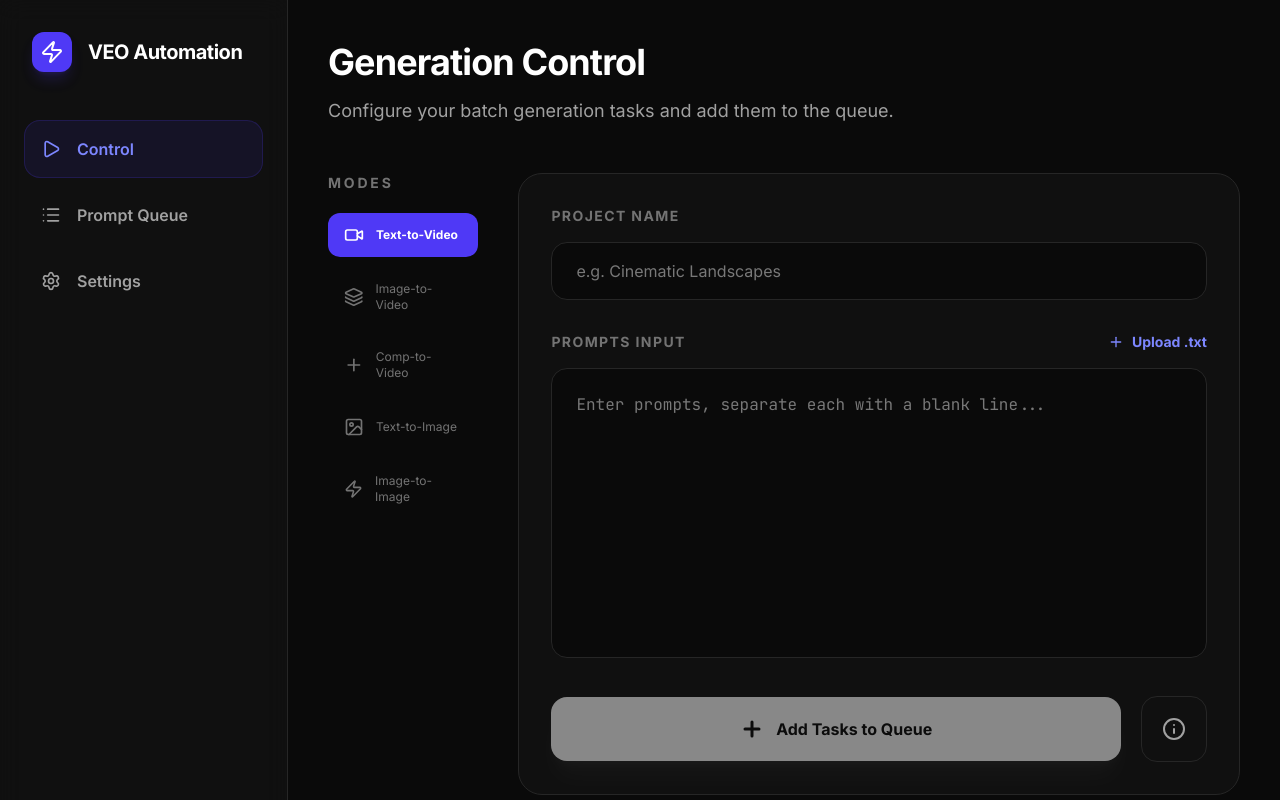
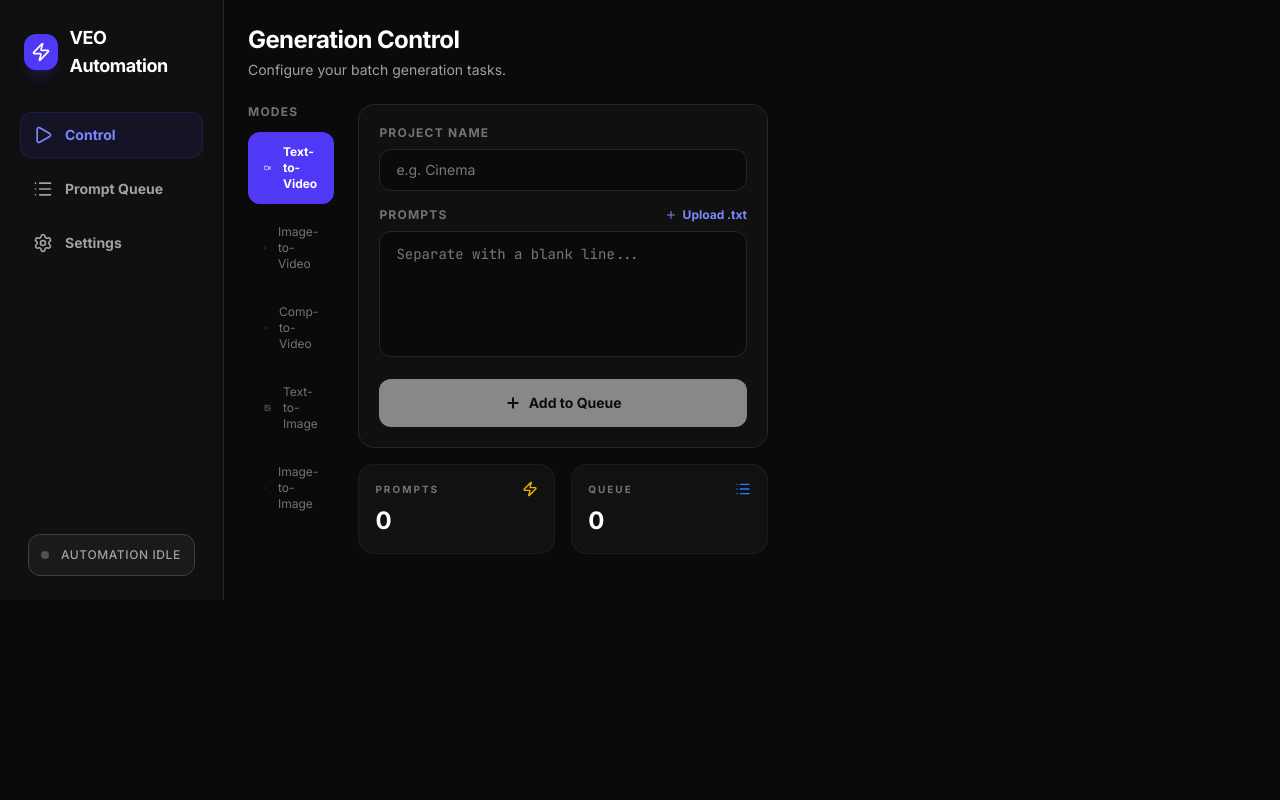
Before and after one commit to kent1715/ext-V-green, a React (Vite) app: page / in a window 1280 px wide. Shown: the top 800 px of the page. Built offline with nearby package versions, Linux system fonts and the light colour scheme.

Commit message:
feat(ui): Adjust popup layout and styling
Refactor the application's main container and navigation bar to better suit the popup window context. Adjust fixed dimensions and internal spacing for a more cohesive user experience within the limited popup real estate.

```diff
--- a/src/App.tsx
+++ b/src/App.tsx
@@ -75,14 +75,14 @@ export default function App() {
   };
 
   return (
-    <div className="flex w-full min-h-screen bg-neutral-950 text-neutral-200">
-      {/* Sidebar */}
-      <nav className="w-20 md:w-72 border-r border-neutral-800 flex flex-col items-center md:items-stretch py-8 px-6 shrink-0 bg-neutral-900/50 backdrop-blur-md">
-        <div className="flex items-center gap-4 mb-12 px-2">
-          <div className="w-10 h-10 rounded-xl bg-indigo-600 flex items-center justify-center shadow-lg shadow-indigo-600/20">
-            <Zap className="w-6 h-6 text-white" />
+    <div className="flex w-[800px] h-[600px] bg-neutral-950 text-neutral-200 overflow-hidden">
+      {/* Sidebar - Fixed width for popup context */}
+      <nav className="w-56 border-r border-neutral-800 flex flex-col py-6 px-5 shrink-0 bg-neutral-900/50 backdrop-blur-md">
+        <div className="flex items-center gap-3 mb-8 px-1">
+          <div className="w-9 h-9 rounded-xl bg-indigo-600 flex items-center justify-center shadow-lg shadow-indigo-600/20">
+            <Zap className="w-5 h-5 text-white" />
           </div>
-          <span className="hidden md:block font-bold text-xl tracking-tight text-white">VEO Automation</span>
+          <span className="font-bold text-lg tracking-tight text-white">VEO Automation</span>
         </div>
 
         <div className="flex flex-col gap-2 w-full">
@@ -150,14 +150,14 @@ function NavButton({ active, label, icon, onClick, badge }: { active: boolean, l
     <button
       onClick={onClick}
       className={cn(
-        "flex items-center gap-4 px-4 py-4 rounded-2xl transition-all w-full group",
+        "flex items-center gap-3 px-3 py-3 rounded-xl transition-all w-full group",
         active ? "bg-indigo-600/10 text-indigo-400 border border-indigo-600/20" : "text-neutral-400 hover:bg-neutral-800/50 border border-transparent"
       )}
     >
       <span className={cn("transition-colors", active ? "text-indigo-400" : "group-hover:text-neutral-200")}>{icon}</span>
-      <span className="hidden md:block font-semibold text-base">{label}</span>
+      <span className="font-bold text-sm">{label}</span>
       {badge !== undefined && (
-        <span className="ml-auto bg-indigo-600 text-white text-xs font-bold px-2 py-0.5 rounded-full min-w-[24px] text-center">
+        <span className="ml-auto bg-indigo-600 text-white text-[10px] font-bold px-1.5 py-0.5 rounded-full min-w-[20px] text-center">
           {badge}
         </span>
       )}
@@ -201,86 +201,77 @@ function ControlTab({ mode, setMode, onAdd, queueCount }: { mode: GenerationMode
 
   return (
     <motion.div
-      initial={{ opacity: 0, y: 10 }}
-      animate={{ opacity: 1, y: 0 }}
-      exit={{ opacity: 0, y: -10 }}
-      className="p-10 max-w-5xl mx-auto"
+      initial={{ opacity: 0, x: 20 }}
+      animate={{ opacity: 1, x: 0 }}
+      exit={{ opacity: 0, x: -20 }}
+      className="p-6 h-full flex flex-col"
     >
-      <header className="mb-12">
-        <h1 className="text-4xl font-bold text-white mb-3 tracking-tight leading-tight">Generation Control</h1>
-        <p className="text-neutral-400 text-lg">Configure your batch generation tasks and add them to the queue.</p>
+      <header className="mb-6">
+        <h1 className="text-2xl font-bold text-white mb-1 tracking-tight">Generation Control</h1>
+        <p className="text-neutral-400 text-sm">Configure your batch generation tasks.</p>
       </header>
 
-      <div className="grid grid-cols-1 md:grid-cols-5 gap-10 mb-12">
-        <div className="md:col-span-1 flex flex-col gap-3">
-          <label className="text-sm font-bold uppercase tracking-[0.2em] text-neutral-500 mb-2">Modes</label>
-          <ModeButton active={mode === GenerationMode.TEXT_TO_VIDEO} onClick={() => setMode(GenerationMode.TEXT_TO_VIDEO)} icon={<Video className="w-5 h-5" />} label="Text-to-Video" />
-          <ModeButton active={mode === GenerationMode.IMAGE_TO_VIDEO} onClick={() => setMode(GenerationMode.IMAGE_TO_VIDEO)} icon={<Layers className="w-5 h-5" />} label="Image-to-Video" />
-          <ModeButton active={mode === GenerationMode.COMPONENTS_TO_VIDEO} onClick={() => setMode(GenerationMode.COMPONENTS_TO_VIDEO)} icon={<Plus className="w-5 h-5" />} label="Comp-to-Video" />
-          <ModeButton active={mode === GenerationMode.TEXT_TO_IMAGE} onClick={() => setMode(GenerationMode.TEXT_TO_IMAGE)} icon={<ImageIcon className="w-5 h-5" />} label="Text-to-Image" />
-          <ModeButton active={mode === GenerationMode.IMAGE_TO_IMAGE} onClick={() => setMode(GenerationMode.IMAGE_TO_IMAGE)} icon={<Zap className="w-5 h-5" />} label="Image-to-Image" />
+      <div className="grid grid-cols-5 gap-6 flex-1 min-h-0 overflow-hidden">
+        <div className="col-span-1 flex flex-col gap-2">
+          <label className="text-xs font-black uppercase tracking-widest text-neutral-500 mb-1">Modes</label>
+          <ModeButton active={mode === GenerationMode.TEXT_TO_VIDEO} onClick={() => setMode(GenerationMode.TEXT_TO_VIDEO)} icon={<Video className="w-4 h-4" />} label="Text-to-Video" />
+          <ModeButton active={mode === GenerationMode.IMAGE_TO_VIDEO} onClick={() => setMode(GenerationMode.IMAGE_TO_VIDEO)} icon={<Layers className="w-4 h-4" />} label="Image-to-Video" />
+          <ModeButton active={mode === GenerationMode.COMPONENTS_TO_VIDEO} onClick={() => setMode(GenerationMode.COMPONENTS_TO_VIDEO)} icon={<Plus className="w-4 h-4" />} label="Comp-to-Video" />
+          <ModeButton active={mode === GenerationMode.TEXT_TO_IMAGE} onClick={() => setMode(GenerationMode.TEXT_TO_IMAGE)} icon={<ImageIcon className="w-4 h-4" />} label="Text-to-Image" />
+          <ModeButton active={mode === GenerationMode.IMAGE_TO_IMAGE} onClick={() => setMode(GenerationMode.IMAGE_TO_IMAGE)} icon={<Zap className="w-4 h-4" />} label="Image-to-Image" />
         </div>
 
-        <div className="md:col-span-4 bg-neutral-900/50 border border-neutral-800 rounded-3xl p-8">
-          <div className="mb-8">
-            <label className="block text-sm font-bold uppercase tracking-widest text-neutral-500 mb-4">Project Name</label>
+        <div className="col-span-4 flex flex-col gap-4 overflow-y-auto pr-2">
+          <div className="bg-neutral-900/50 border border-neutral-800 rounded-2xl p-5">
+            <div className="mb-4">
+              <label className="block text-xs font-bold uppercase tracking-widest text-neutral-500 mb-2">Project Name</label>
               <input
                 type="text"
-              placeholder="e.g. Cinematic Landscapes"
+                placeholder="e.g. Cinema"
                 value={projectName}
                 onChange={(e) => setProjectName(e.target.value)}
-              className="w-full bg-neutral-950 border border-neutral-800 rounded-2xl px-6 py-4 focus:outline-none focus:ring-2 focus:ring-indigo-600/50 transition-all text-base"
+                className="w-full bg-neutral-950 border border-neutral-800 rounded-xl px-4 py-2.5 focus:outline-none focus:ring-2 focus:ring-indigo-600/50 transition-all text-sm"
               />
             </div>
 
-          <div className="mb-8">
-            <div className="flex items-center justify-between mb-4">
-              <label className="text-sm font-bold uppercase tracking-widest text-neutral-500">Prompts Input</label>
+            <div className="mb-4">
+              <div className="flex items-center justify-between mb-2">
+                <label className="text-xs font-bold uppercase tracking-widest text-neutral-500">Prompts</label>
                 <button
                   onClick={() => {/* Mock file upload */}}
-                className="text-sm text-indigo-400 hover:text-indigo-300 font-bold flex items-center gap-2"
+                  className="text-xs text-indigo-400 hover:text-indigo-300 font-bold flex items-center gap-1.5"
                 >
-                <Plus className="w-4 h-4" />
+                  <Plus className="w-3 h-3" />
                   Upload .txt
                 </button>
               </div>
               <textarea
-              rows={10}
-              placeholder="Enter prompts, separate each with a blank line..."
+                rows={5}
+                placeholder="Separate with a blank line..."
                 value={prompts}
                 onChange={(e) => setPrompts(e.target.value)}
-              className="w-full bg-neutral-950 border border-neutral-800 rounded-2xl px-6 py-6 focus:outline-none focus:ring-2 focus:ring-indigo-600/50 transition-all text-base resize-none font-mono"
+                className="w-full bg-neutral-950 border border-neutral-800 rounded-xl px-4 py-3 focus:outline-none focus:ring-2 focus:ring-indigo-600/50 transition-all text-sm resize-none font-mono"
               />
             </div>
 
-          {mode === GenerationMode.IMAGE_TO_VIDEO && (
-             <div className="mb-8 p-8 border-2 border-dashed border-neutral-800 rounded-2xl flex flex-col items-center justify-center gap-3 hover:border-neutral-700 transition-colors cursor-pointer group">
-                <Plus className="w-8 h-8 text-neutral-500 group-hover:text-indigo-400 transition-colors" />
-                <span className="text-sm font-bold text-neutral-400 group-hover:text-neutral-200">Drag & drop reference images</span>
-             </div>
-          )}
-
-          <div className="flex items-center gap-5">
+            <div className="flex items-center gap-3">
               <button
                 onClick={handleAddTasks}
-              className="flex-1 bg-white hover:bg-neutral-200 text-neutral-950 font-black py-5 rounded-2xl transition-all shadow-xl shadow-white/5 flex items-center justify-center gap-3 disabled:opacity-50 text-base"
+                className="flex-1 bg-white hover:bg-neutral-200 text-neutral-950 font-black py-3.5 rounded-xl transition-all flex items-center justify-center gap-2 disabled:opacity-50 text-sm"
                 disabled={!prompts.trim()}
               >
-              <Plus className="w-6 h-6 stroke-[3]" />
-              Add Tasks to Queue
-            </button>
-            <button className="p-5 border border-neutral-800 rounded-2xl hover:bg-neutral-800 transition-all text-neutral-400 hover:text-white">
-              <Info className="w-6 h-6" />
+                <Plus className="w-4 h-4 stroke-[3]" />
+                Add to Queue
               </button>
             </div>
           </div>
+
+          {/* Quick Stats */}
+          <div className="grid grid-cols-2 gap-4">
+            <StatCard title="Prompts" value={prompts.split('\n\n').filter(p => p.trim()).length.toString()} icon={<Zap className="text-yellow-500 w-4 h-4" />} />
+            <StatCard title="Queue" value={queueCount.toString()} icon={<List className="text-blue-500 w-4 h-4" />} />
           </div>
-
-      {/* Quick Stats Grid */}
-      <div className="grid grid-cols-1 md:grid-cols-3 gap-6">
-        <StatCard title="Prompts Ready" value={prompts.split('\n\n').filter(p => p.trim()).length.toString()} icon={<Zap className="text-yellow-500" />} />
-        <StatCard title="Tasks in Queue" value={queueCount.toString()} icon={<List className="text-blue-500" />} />
-        <StatCard title="Active Automation" value="Standby" icon={<Play className="text-green-500" />} />
+        </div>
       </div>
     </motion.div>
   );
@@ -472,12 +463,12 @@ function ModeButton({ active, label, icon, onClick }: { active: boolean, label:
 
 function StatCard({ title, value, icon }: { title: string, value: string, icon: React.ReactNode }) {
   return (
-    <div className="bg-neutral-900/50 border border-neutral-800 p-8 rounded-3xl">
-      <div className="flex items-center justify-between mb-6">
-        <span className="text-xs font-black uppercase tracking-[0.2em] text-neutral-500">{title}</span>
+    <div className="bg-neutral-800/30 border border-neutral-800/60 p-4 rounded-2xl">
+      <div className="flex items-center justify-between mb-2">
+        <span className="text-[10px] font-black uppercase tracking-[0.2em] text-neutral-500">{title}</span>
         {icon}
       </div>
-      <div className="text-4xl font-black text-white">{value}</div>
+      <div className="text-2xl font-black text-white">{value}</div>
     </div>
   );
 }
--- a/src/index.css
+++ b/src/index.css
@@ -7,6 +7,11 @@
 }
 
 @layer base {
+  html, body {
+    width: 800px;
+    height: 600px;
+    overflow: hidden;
+  }
   body {
     @apply bg-neutral-950 text-neutral-100 font-sans antialiased;
     margin: 0;
```
Lines whose indentation alone changed are shown as unchanged.
